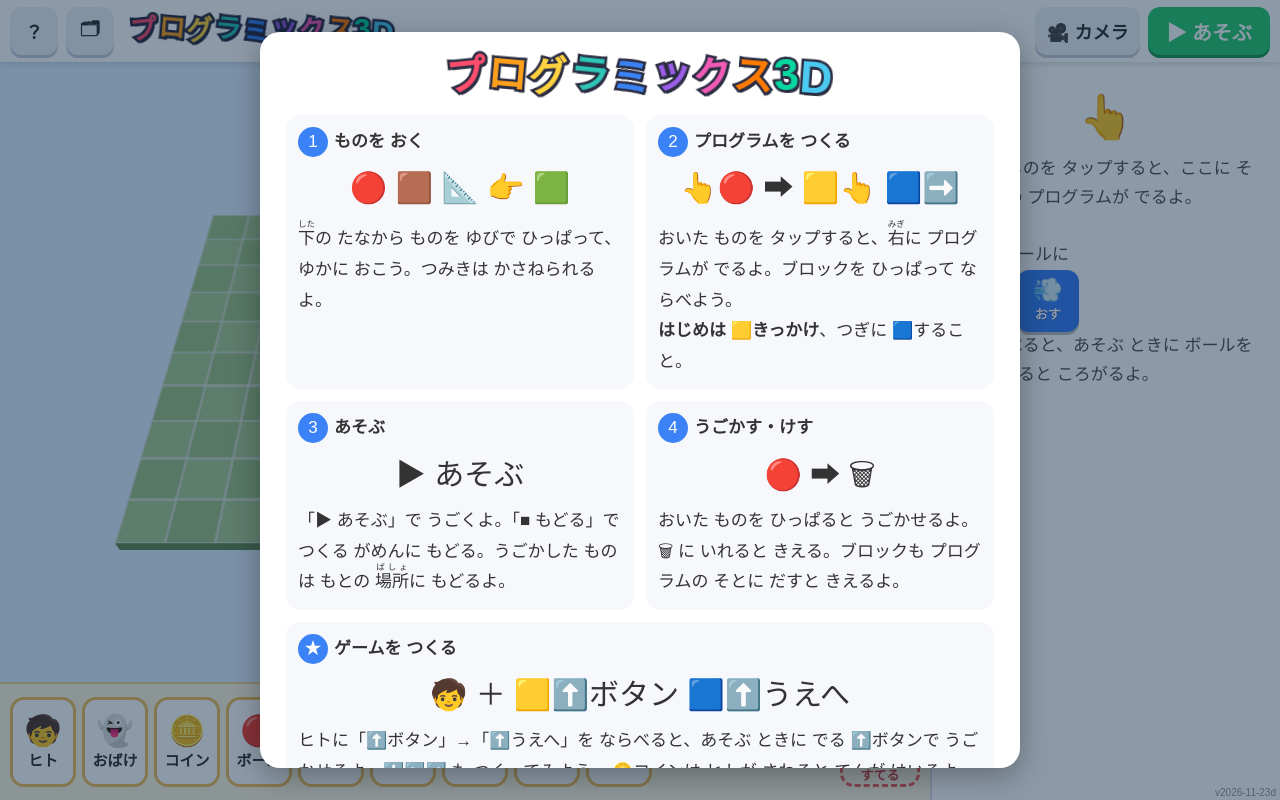
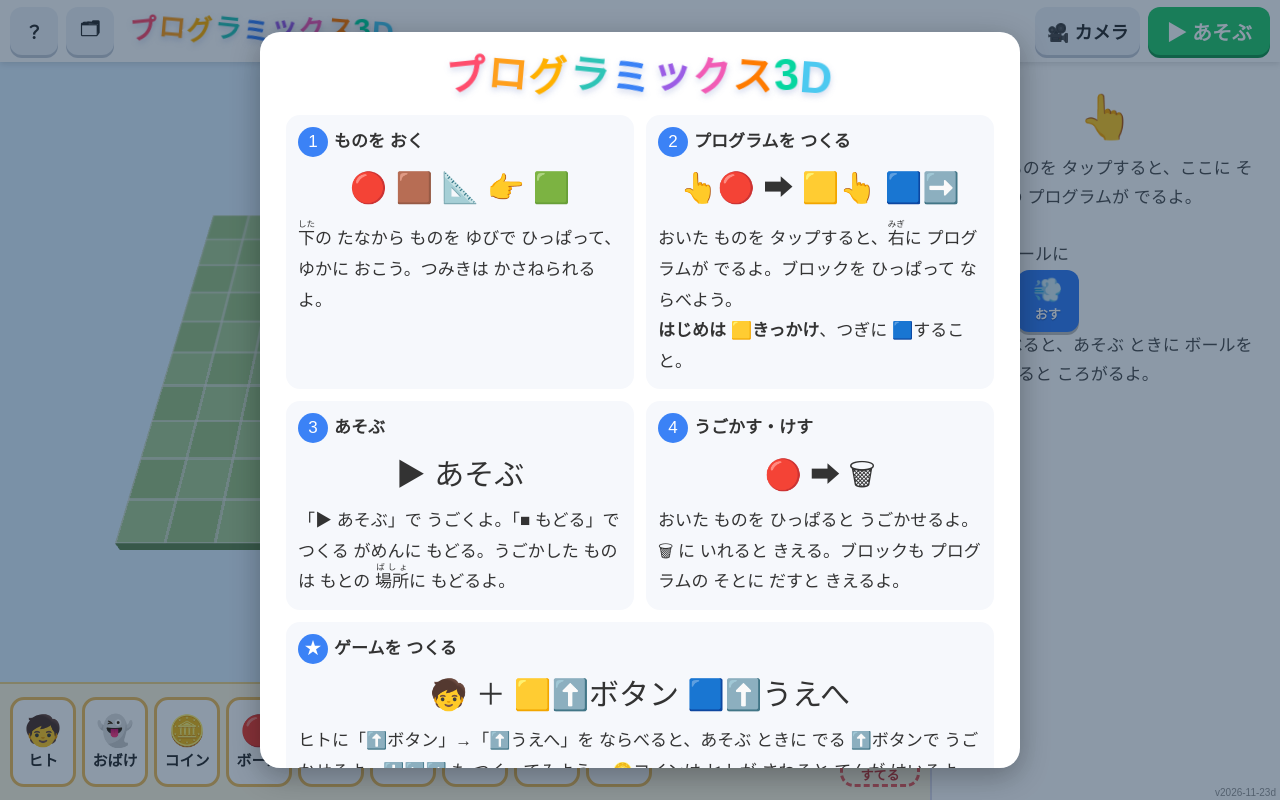
Before and after one commit to sorafjah/programix3d, a plain HTML site: page index.html in a window 1280 px wide. Drawn offline with nearby package versions, Linux system fonts and the light colour scheme; a web font is replaced by a local one.

Commit message:
ロゴの黒いふちをやめて明るい表示に（v2026-11-23d）
Co-Authored-By: Claude Opus 5.5 <noreply@anthropic.com>
Claude-Session: https://claude.ai/code/session_01NE5gXCGKLEDdc9rQS78Kh8

```diff
--- a/index.html
+++ b/index.html
@@ -34,7 +34,7 @@ button{font-family:inherit;color:inherit}
 #title,.logo{display:flex;align-items:center;white-space:nowrap;line-height:1}
 #title{margin:0 8px;font-size:27px}
 .logo span{display:inline-block;font-weight:700;color:var(--c);transform:rotate(var(--r)) translateY(var(--y));
-  -webkit-text-stroke:5px #2b2d42;paint-order:stroke fill;text-shadow:2px 3px 0 #2b2d42;margin-right:1px;
+  -webkit-text-stroke:6px #fff;paint-order:stroke fill;text-shadow:0 3px 6px rgba(120,140,200,.35);margin-right:1px;
   animation:pop .5s cubic-bezier(.3,1.6,.5,1) both;animation-delay:calc(var(--i)*40ms)}
 .logo span.d3{font-size:1.12em}
 @keyframes pop{from{transform:scale(0) rotate(-40deg);opacity:0}to{transform:rotate(var(--r)) translateY(var(--y));opacity:1}}
@@ -245,7 +245,7 @@ import { OrbitControls } from 'three/addons/controls/OrbitControls.js';
 
 /* ===== アプリ名ロゴ（ポップ） ===== */
 const APP_NAME = 'プログラミックス3D';
-const LOGO_COLORS = ['#ff4d6d','#ff9f1c','#ffd23f','#2ec4b6','#3b82f6','#9b5de5','#f15bb5','#ff7b00','#06d6a0','#4cc9f0'];
+const LOGO_COLORS = ['#ff4d6d','#ff9f1c','#ffb000','#2ec4b6','#3b82f6','#9b5de5','#f15bb5','#ff7b00','#06d6a0','#4cc9f0'];
 const LOGO_ROT = [-6, 5, -4, 6, -5, 4, -6, 5, -3, 4];
 const LOGO_Y = [0, -2, 1, -1, 2, -2, 1, 0, -2, 1];
 function logoHTML(){
```
